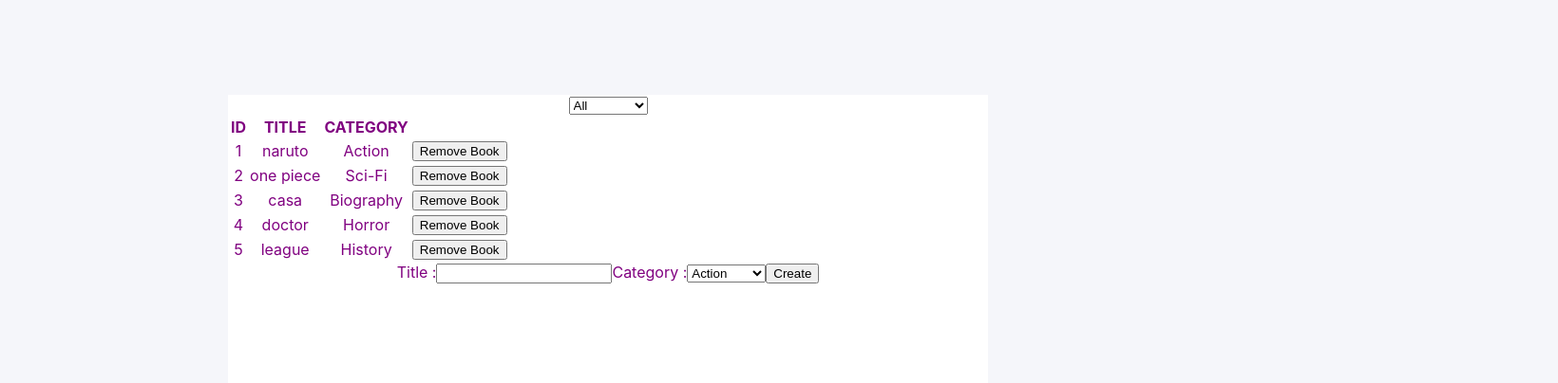
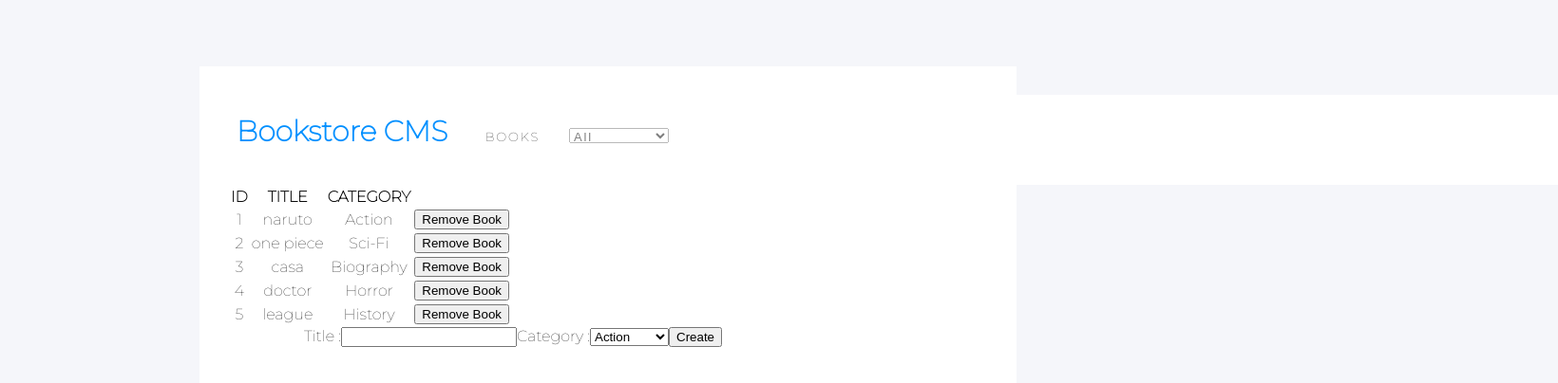
Before and after one commit to EricMbouwe/MagikBooks, a React (Create React App) app: page / in a window 1280 px wide. Shown: the top 404 px of the page at 95% size, 1640 px wide, since content can reach past the window. Built offline with nearby package versions, Linux system fonts and the light colour scheme.

Commit message:
added required to form input

```diff
--- a/src/components/App.css
+++ b/src/components/App.css
@@ -1,12 +1,17 @@
 :root {
   --pale-grey: #f5f6fa;
   --white: #ffffff;
+  --azure: #0290ff
 }
 
-.Bookstore-CMS {
+.App {
   text-align: center;
-  color: purple;
   width: 800px;
   height: 600px;
   background-color: var(--white);
+  padding: 30px;
 }
+
+.container {
+  width: 600px;
+}
--- a/src/components/App.js
+++ b/src/components/App.js
@@ -5,7 +5,7 @@ import BooksForm from '../containers/BooksForm';
 
 function App() {
   return (
-    <div className="Bookstore-CMS">
+    <div className="App">
       <BooksList />
       <BooksForm />
     </div>
--- /dev/null
+++ b/src/components/CategoryFilter.css
@@ -0,0 +1,46 @@
+.panel-bg {
+  width: 1400px;
+  height: 95px;
+  background-color: #ffffff;
+  display: flex;
+  align-items: baseline;
+}
+
+.title {
+  width: 240px;
+  height: 37px;
+  font-size: 30px;
+  font-weight: bold;
+  font-stretch: normal;
+  font-style: normal;
+  line-height: normal;
+  letter-spacing: normal;
+  color: var(--azure);
+}
+
+.books {
+  width: 59px;
+  height: 16px;
+  font-size: 13px;
+  font-weight: normal;
+  font-stretch: normal;
+  font-style: normal;
+  line-height: normal;
+  letter-spacing: 1.9px;
+  color: var(--black-three);
+  margin: 0 30px;
+}
+
+.categories {
+  width: 105px;
+  height: 16px;
+  opacity: 0.5;
+  font-size: 13px;
+  font-weight: normal;
+  font-stretch: normal;
+  font-style: normal;
+  line-height: normal;
+  letter-spacing: 1.9px;
+  color: var(--black-three);
+
+}
--- a/src/components/CategoryFilter.js
+++ b/src/components/CategoryFilter.js
@@ -1,5 +1,6 @@
 import React from 'react';
 import PropTypes from 'prop-types';
+import './CategoryFilter.css'
 
 const CategoryFilter = ({ handleChange }) => {
   const categories = [
@@ -18,11 +19,14 @@ const CategoryFilter = ({ handleChange }) => {
   };
 
   return (
-    <div>
+    <div className='panel-bg'>
+      <h1 className='title'>Bookstore CMS</h1>
+      <h4 className='books'>BOOKS</h4>
       <select
         name="category"
         id="category"
         onChange={handleSelection}
+        className='categories'
       >
         {categories.map(category => (
           <option value={category} key={category}>
--- a/src/containers/BooksForm.js
+++ b/src/containers/BooksForm.js
@@ -44,7 +44,7 @@ class BooksForm extends Component {
     const { category } = this.state;
 
     return (
-      <div>
+      <div className='container'>
         <form onSubmit={this.handleSubmit}>
           <label htmlFor="title">
             Title :
@@ -53,6 +53,7 @@ class BooksForm extends Component {
               value={title}
               onChange={this.handleChange}
               id="title"
+              required
             />
           </label>
           <label htmlFor="category">
--- a/src/containers/BooksList.js
+++ b/src/containers/BooksList.js
@@ -21,7 +21,7 @@ const BooksList = ({
     .filter(book => book.category === filter) : books
 
   return (
-    <div>
+    <div className='container'>
       <CategoryFilter handleChange={handleFilterChange} />
       <table>
         <thead>
--- a/src/index.css
+++ b/src/index.css
@@ -1,22 +1,11 @@
+@import url('https://fonts.googleapis.com/css2?family=Montserrat:wght@100&display=swap');
+
 body {
   margin: 0;
-  font-family:
-    -apple-system,
-    BlinkMacSystemFont,
-    'Segoe UI',
-    'Roboto',
-    'Oxygen',
-    'Ubuntu',
-    'Cantarell',
-    'Fira Sans',
-    'Droid Sans',
-    'Helvetica Neue',
-    sans-serif;
-  -webkit-font-smoothing: antialiased;
-  -moz-osx-font-smoothing: grayscale;
   background-color: var(--pale-grey);
   display: flex;
   justify-content: center;
   align-items: center;
   min-height: 100vh;
+  font-family: 'Montserrat', sans-serif;
 }
```
